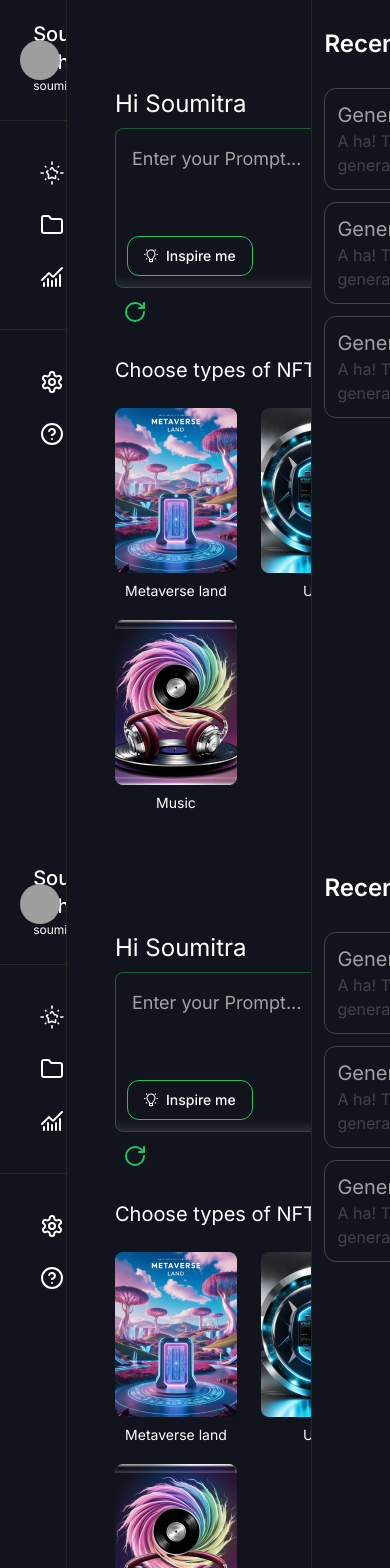
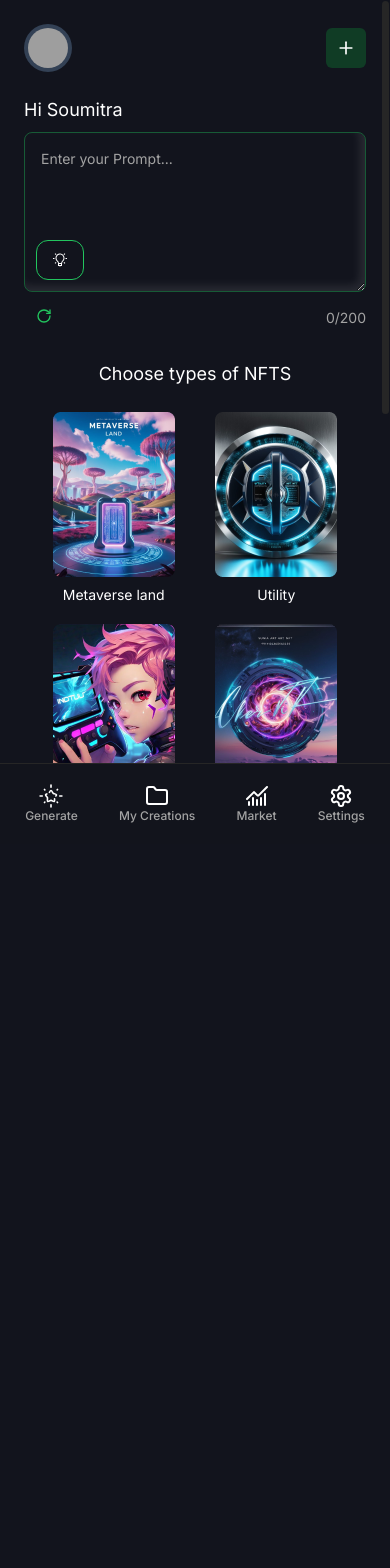
Before and after one commit to nimrid/Favian_garden, a Next.js app in the folder apps/frontend/: page /app in a window 390 px wide. Shown: the top 1568 px of the page. After the commit the page ends 844 px from the top, so only its background shows below. Built offline with nearby package versions, Linux system fonts and the light colour scheme; grey boxes are pictures that could not be loaded; what tailwindcss-debug-screens would draw is missing.

Commit message:
Making the Application Responsive

```diff
--- a/apps/frontend/src/app/app/_components/generate-page/mint-form.tsx
+++ b/apps/frontend/src/app/app/_components/generate-page/mint-form.tsx
@@ -34,7 +34,7 @@ type MintFormProps = {
 };
 
 const MintForm: React.FC<MintFormProps> = ({ onClick = () => {} }) => {
-  const [step, setStep] = React.useState(2);
+  const [step, setStep] = React.useState(1);
 
   const form = useForm<z.infer<typeof formSchema>>({
     resolver: zodResolver(formSchema),
--- a/apps/frontend/src/app/app/_components/menu-bar/index.ts
+++ b/apps/frontend/src/app/app/_components/menu-bar/index.ts
@@ -1,3 +1,4 @@
 export * from "./menu-bar";
 export * from "./menu-bar-constants";
 export * from "./menu-icons";
+export * from "./mobile-menu-bar";
--- a/apps/frontend/src/app/app/_components/menu-bar/menu-bar-constants.tsx
+++ b/apps/frontend/src/app/app/_components/menu-bar/menu-bar-constants.tsx
@@ -6,7 +6,7 @@ import {
 } from "lucide-react";
 import { v4 as uuidv4 } from "uuid";
 
-import { MenuGroup } from "@/types";
+import { MenuGroup, MenuItem } from "@/types";
 import { generateIcon } from "./menu-icons";
 
 export const menuItems: MenuGroup[] = [
@@ -54,3 +54,33 @@ export const menuItems: MenuGroup[] = [
     ],
   },
 ];
+
+export const mobileMenuItems: MenuItem[] = [
+  {
+    uniqueId: uuidv4(),
+    name: "Generate",
+    route: "/app/",
+    icon: (className) =>
+      generateIcon({
+        className,
+      }),
+  },
+  {
+    uniqueId: uuidv4(),
+    name: "My Creations",
+    route: "/app/my-creations",
+    icon: (className) => <Folder className={className} />,
+  },
+  {
+    uniqueId: uuidv4(),
+    name: "Market",
+    route: "/app/market",
+    icon: (className) => <ChartNoAxesCombined className={className} />,
+  },
+  {
+    uniqueId: uuidv4(),
+    name: "Settings",
+    route: "/app/settings",
+    icon: (className) => <Settings className={className} />,
+  },
+];
--- /dev/null
+++ b/apps/frontend/src/app/app/_components/menu-bar/mobile-menu-bar.tsx
@@ -0,0 +1,39 @@
+"use client";
+
+import Link from "next/link";
+import { usePathname } from "next/navigation";
+
+import { buttonVariants } from "@/components/ui/button";
+import { cn } from "@/lib";
+import { mobileMenuItems } from "./menu-bar-constants";
+
+export const MobileMenuBar = () => {
+  const pathname = usePathname();
+
+  return (
+    <nav className="w-screen h-full flex items-center justify-evenly bg-background-1/50">
+      {/* Menu Item */}
+      {mobileMenuItems?.map((item, idx) => (
+        <div key={`${item.name}__${idx}`}>
+          <Link
+            href={item.route}
+            className={cn(
+              buttonVariants({
+                variant: "ghost",
+              }),
+              "w-full h-full",
+              item.route === pathname && "bg-muted-1"
+            )}
+          >
+            <div className="w-full text-center flex flex-col justify-center items-center">
+              {item.icon && <div>{item.icon("w-6 h-6")}</div>}
+              <div className="text-xs text-muted-foreground">{item.name}</div>
+            </div>
+          </Link>
+        </div>
+      ))}
+    </nav>
+  );
+};
+
+export default MobileMenuBar;
--- a/apps/frontend/src/app/app/_components/my-creations/my-creation-card.tsx
+++ b/apps/frontend/src/app/app/_components/my-creations/my-creation-card.tsx
@@ -24,12 +24,12 @@ export const MyCreationCard: React.FC<MyCreationCardProps> = ({
         {nftType}
       </Badge>
       <div className="min-w-full min-h-[12rem]">
-        <AspectRatio ratio={1 / 1}>
+        <AspectRatio ratio={1 / 1} className="flex items-center justify-center">
           <Image src={imageUrl} alt={label} width={238} height={193} />
         </AspectRatio>
       </div>
 
-      <div className="mt-10 mb-3 flex justify-between items-center font-[700] text-base">
+      <div className="lg:mt-10 mb-3 flex justify-between items-center font-[700] text-base">
         <h3 className="text-muted-foreground">{label}</h3>
         <h5>{price}</h5>
       </div>
--- a/apps/frontend/src/app/app/_components/page-title.tsx
+++ b/apps/frontend/src/app/app/_components/page-title.tsx
@@ -2,18 +2,22 @@ import { cn } from "@/lib";
 import React from "react";
 
 interface PageTitleProps {
+  label: string;
+
   as?: "h1" | "h2" | "h3" | "h4" | "h5" | "h6" | "div";
-  label: string;
+  className?: string;
 }
 
 export const PageTitle: React.FC<PageTitleProps> = ({
   as: Tag = "h3",
   label,
+  className,
   ...props
 }) => {
-  const titleStyle = Tag === "h1" ? "text-2xl" : "text-xl";
+  const titleStyle =
+    Tag === "h1" ? "text-lg md:text-xl lg:text-2xl" : "text-lg lg:text-xl";
   return (
-    <Tag className={cn(titleStyle)} {...props}>
+    <Tag className={cn(titleStyle, className)} {...props}>
       {label}
     </Tag>
   );
--- a/apps/frontend/src/app/app/layout.tsx
+++ b/apps/frontend/src/app/app/layout.tsx
@@ -6,7 +6,7 @@ import {
   ResizablePanelGroup,
 } from "@/components/ui/resizable";
 import { cn } from "@/lib";
-import { MenuBarComponent } from "./_components/menu-bar";
+import { MenuBarComponent, MobileMenuBar } from "./_components/menu-bar";
 import { SideBarComponent } from "./_components/sidebar/sidebar";
 
 interface MainLayoutProps {
@@ -17,37 +17,11 @@ const MainLayout: React.FC<MainLayoutProps> = ({ children, ...props }) => {
   // TODO: This will be a protected route | authenticate user before using this route
   // (@SOUMITRO-SAHA)
 
-  const isDevMode = process.env.NODE_ENV !== "production";
-
   return (
-    <div
-      {...props}
-      className={cn("w-screen h-screen", isDevMode && "debug-screens")}
-    >
+    <main>
       {/* Desktop | Tablet */}
-      <ResizablePanelGroup direction="horizontal" className="hidden md:flex">
-        {/* Side Bar Menu */}
-        <ResizablePanel defaultSize={17} minSize={17} maxSize={20}>
-          <MenuBarComponent />
-        </ResizablePanel>
-
-        {/* First Handle */}
-        <ResizableHandle />
-
-        {/* Body */}
-        <ResizablePanel defaultSize={63}>{children}</ResizablePanel>
-
-        {/* Second Handle */}
-        <ResizableHandle />
-
-        {/* Right Side Bar */}
-        <ResizablePanel defaultSize={20} minSize={20} maxSize={20}>
-          <SideBarComponent />
-        </ResizablePanel>
-      </ResizablePanelGroup>
-
-      {/* Mobile | Extra Large Mobile Screens | Extra Small Mobile Screens */}
-      <ResizablePanelGroup direction="horizontal" className="hidden md:flex">
+      <div {...props} className={cn("w-screen h-screen hidden md:block")}>
+        <ResizablePanelGroup direction="horizontal">
           {/* Side Bar Menu */}
           <ResizablePanel defaultSize={17} minSize={17} maxSize={20}>
             <MenuBarComponent />
@@ -68,6 +42,25 @@ const MainLayout: React.FC<MainLayoutProps> = ({ children, ...props }) => {
           </ResizablePanel>
         </ResizablePanelGroup>
       </div>
+
+      {/* Mobile | Extra Large Mobile Screens | Extra Small Mobile Screens */}
+      <div {...props} className={cn("w-screen h-screen md:hidden")}>
+        <ResizablePanelGroup direction="vertical">
+          {/* Body */}
+          <ResizablePanel defaultSize={95} maxSize={95} minSize={95}>
+            {children}
+          </ResizablePanel>
+
+          {/* First Handle */}
+          <ResizableHandle />
+
+          {/* Side Bar Menu */}
+          <ResizablePanel defaultSize={10} minSize={10} maxSize={10}>
+            <MobileMenuBar />
+          </ResizablePanel>
+        </ResizablePanelGroup>
+      </div>
+    </main>
   );
 };
 
--- a/apps/frontend/src/app/app/my-creations/page.tsx
+++ b/apps/frontend/src/app/app/my-creations/page.tsx
@@ -3,9 +3,11 @@ import React from "react";
 import { Button } from "@/components/ui/button";
 import { cn } from "@/lib";
 import { MyCreationCard } from "../_components/my-creations/my-creation-card";
+import { ScrollArea } from "@/components/ui/scroll-area";
 
 const MyCreationsPage: React.FC = () => {
   return (
+    <ScrollArea className="w-screen h-screen">
       <main className="container mx-auto max-w-7xl p-10">
         <div className="flex items-center space-x-12">
           <Button
@@ -25,9 +27,9 @@ const MyCreationsPage: React.FC = () => {
           </Button>
         </div>
 
-      <div className="mt-10 grid grid-cols-12 w-full gap-6">
+        <div className="mt-10 sm:grid-cols-2 grid xl:grid-cols-3 w-full gap-6 mb-16">
           {new Array(3).fill(0).map((_, idx) => (
-          <div className="col-span-4" key={idx}>
+            <div key={idx}>
               <MyCreationCard
                 imageUrl="/images/dialog-nft.png"
                 label="Jade #304"
@@ -38,6 +40,7 @@ const MyCreationsPage: React.FC = () => {
           ))}
         </div>
       </main>
+    </ScrollArea>
   );
 };
 
--- a/apps/frontend/src/app/app/page.tsx
+++ b/apps/frontend/src/app/app/page.tsx
@@ -17,7 +17,7 @@ import {
 import ImageContainer from "./_components/image-container";
 import { PageTitle } from "./_components/page-title";
 
-import { AspectRatio } from "@/components/ui/aspect-ratio";
+import { Avatar, AvatarFallback, AvatarImage } from "@/components/ui/avatar";
 import {
   Dialog,
   DialogContent,
@@ -28,6 +28,11 @@ import {
   DialogTrigger,
 } from "@/components/ui/dialog";
 import { ScrollArea } from "@/components/ui/scroll-area";
+import {
+  Tooltip,
+  TooltipContent,
+  TooltipTrigger,
+} from "@/components/ui/tooltip";
 import Image from "next/image";
 import MintForm from "./_components/generate-page/mint-form";
 
@@ -53,20 +58,36 @@ export default function HomePage() {
 
   return (
     <ScrollArea className="container max-w-7xl mx-auto w-full h-screen">
-      <main className="p-12">
+      <main className="p-6 xl:p-12 mb-16 lg:mb-0">
         {/* Top Section */}
-        <section className="flex items-center justify-end">
-          <Button variant={"ghost"} size={"icon"} className="bg-accent-muted">
+        <section className="flex w-full items-center justify-between lg:justify-end">
+          <div className="bg-slate-700 p-1 rounded-full">
+            <Avatar>
+              <AvatarImage src="https://github.com/shadcn.png" />
+              <AvatarFallback>CN</AvatarFallback>
+            </Avatar>
+          </div>
+
+          <Tooltip>
+            <TooltipTrigger asChild>
+              <Button
+                variant={"ghost"}
+                size={"icon"}
+                className="bg-accent-muted"
+              >
                 <Plus className="w-5 h-5" />
               </Button>
+            </TooltipTrigger>
+            <TooltipContent>Add Wallet</TooltipContent>
+          </Tooltip>
         </section>
 
         {/* Generate Section */}
-        <section className="flex flex-col space-y-2">
+        <section className="flex flex-col space-y-2 mt-6 lg:mt-0">
           <PageTitle label="Hi Soumitra" as="h1" />
           <div className="relative group">
             <Textarea
-              className="textarea-gradient bg-transparent text-white placeholder-gray-400 p-4 w-full h-40 rounded-lg border border-green-500/40 shadow-lg focus:ring-2 focus:ring-green-500 text-lg text-white/80"
+              className="textarea-gradient bg-transparent text-white placeholder-gray-400 p-4 w-full h-40 rounded-lg border border-green-500/40 shadow-lg text-sm focus:ring-2 focus:ring-green-500 lg:text-lg text-white/80 placeholder:text-sm lg:placeholder:text-base"
               placeholder="Enter your Prompt..."
               maxLength={200}
               value={text} // Bind the value to the textarea
@@ -74,7 +95,7 @@ export default function HomePage() {
             />
             <div className="flex items-center justify-between mt-1">
               <Button variant={"ghost"} size={"icon"}>
-                <RotateCw className="w-6 h-6 text-green-500" />
+                <RotateCw className="h-4 w-4 lg:w-6 lg:h-6 text-green-500" />
               </Button>
               <p className="text-end mt-1 text-sm text-muted-foreground">
                 {text.length}/200
@@ -89,7 +110,7 @@ export default function HomePage() {
               >
                 <div className="flex space-x-2 items-center">
                   {bulbLightningIcon()}
-                  <span>Inspire me</span>
+                  <span className="hidden lg:block">Inspire me</span>
                 </div>
               </Button>
             )}
@@ -98,8 +119,12 @@ export default function HomePage() {
 
         {/* Type of NFTs */}
         <section className="flex flex-col space-y-6 mt-6 h-auto">
-          <PageTitle label="Choose types of NFTS" as="h2" />
-          <div className="flex flex-wrap gap-3 items-center justify-between">
+          <PageTitle
+            label="Choose types of NFTS"
+            as="h2"
+            className="text-center lg:text-start"
+          />
+          <div className="flex flex-wrap gap-3 items-center justify-evenly lg:justify-between">
             <ImageContainer
               url={"/images/metaverse_land.png"}
               label="Metaverse land"
@@ -113,8 +138,12 @@ export default function HomePage() {
 
         {/* Style Design */}
         <section className="flex flex-col space-y-6 mt-6">
-          <PageTitle label="Choose style design" as="h2" />
-          <div className="flex flex-wrap gap-5 items-center">
+          <PageTitle
+            label="Choose style design"
+            as="h2"
+            className="text-center lg:text-start"
+          />
+          <div className="flex flex-wrap gap-5 items-center justify-evenly">
             {buttonLabels.map((label) => (
               <Button
                 key={label}
@@ -130,9 +159,13 @@ export default function HomePage() {
 
         {/* Canvas */}
         <section className="flex flex-col space-y-6 mt-6">
-          <PageTitle label="Choose canvas" as="h2" />
-          <div className="flex justify-between w-full h-fit items-baseline">
-            <div className="flex flex-wrap gap-5 items-end">
+          <PageTitle
+            label="Choose canvas"
+            as="h2"
+            className="text-center lg:text-start"
+          />
+          <div className="flex flex-col lg:flex-row justify-between w-full h-fit items-baseline">
+            <div className="flex flex-wrap w-full gap-5 items-center justify-evenly lg:justify-start lg:items-end">
               <Button
                 className={cn("bg-muted-2 w-[4rem] h-[4rem]")}
                 variant={"ghost"}
@@ -179,7 +212,7 @@ export default function HomePage() {
               <DialogTrigger asChild>
                 <Button
                   className={cn(
-                    "min-w-[30rem] bg-accent-1 hover:bg-accent-1/80"
+                    "min-w-full mt-6 lg:mt-0 lg:min-w-[30rem] bg-accent-1 hover:bg-accent-1/80"
                   )}
                 >
                   <div className="flex space-x-3 items-center">
@@ -191,17 +224,14 @@ export default function HomePage() {
 
               <DialogContent className="bg-muted-1 border-green-500/50 min-w-[90%] lg:min-w-[70%] xl:min-w-[50%]">
                 <DialogHeader>
-                  <div className="flex space-x-5 items-center">
-                    <div className="min-w-[280px] min-h-[312px]">
-                      <AspectRatio ratio={3 / 2}>
+                  <div className="flex flex-col lg:flex-row space-x-5 items-center">
                     <Image
                       src={"/images/dialog-nft.png"}
                       alt="NFT Dialog Image"
                       width={280}
                       height={312}
+                      className="object-contain rounded-xl p-2 w-52 h-52 lg:h-64 lg:w-64"
                     />
-                      </AspectRatio>
-                    </div>
 
                     {mintBtnClicked ? (
                       <div className="w-full h-full">
@@ -212,11 +242,13 @@ export default function HomePage() {
                         />
                       </div>
                     ) : (
-                      <div className="w-full h-full flex flex-col justify-between">
+                      <div className="w-full h-full mt-4 lg:mt-0 flex flex-col justify-between">
                         <div>
                           <DialogTitle className="mb-6">NFT World</DialogTitle>
                           <DialogDescription>
-                            <h2 className="text-lg mb-3">Caption</h2>
+                            <h2 className="text-base lg:text-lg mb-3">
+                              Caption
+                            </h2>
                             <p>
                               This is an image of an Imaginary nft world with
                               lots of colours and depth. It depicts An Imaginary
@@ -230,10 +262,12 @@ export default function HomePage() {
                           </DialogFooter>
                         </div>
 
-                        <div className="flex items-center w-full h-fit justify-between mt-auto self-end">
+                        <div className="flex items-center w-full mt-6 h-fit justify-between lg:mt-auto self-end">
                           <Button
                             variant={"outline"}
-                            className={cn("min-w-40 border-green-300")}
+                            className={cn(
+                              "min-w-28 lg:min-w-40 border-green-300"
+                            )}
                           >
                             <Download className="w-4 h-4 mr-2" />
                             <span>Download</span>
@@ -241,7 +275,7 @@ export default function HomePage() {
 
                           <Button
                             className={cn(
-                              "bg-green-500 hover:bg-green-500/80 min-w-40"
+                              "bg-green-500 hover:bg-green-500/80 min-w-28 lg:min-w-40"
                             )}
                             onClick={() => {
                               setMintBtnClicked((prev) => !prev);
--- a/apps/frontend/src/components/ui/tooltip.tsx
+++ b/apps/frontend/src/components/ui/tooltip.tsx
@@ -1,15 +1,15 @@
-"use client";
+"use client"
 
-import * as React from "react";
-import * as TooltipPrimitive from "@radix-ui/react-tooltip";
+import * as React from "react"
+import * as TooltipPrimitive from "@radix-ui/react-tooltip"
 
-import { cn } from "@/lib/utils";
+import { cn } from "@/lib/utils"
 
-const TooltipProvider = TooltipPrimitive.Provider;
+const TooltipProvider = TooltipPrimitive.Provider
 
-const Tooltip = TooltipPrimitive.Root;
+const Tooltip = TooltipPrimitive.Root
 
-const TooltipTrigger = TooltipPrimitive.Trigger;
+const TooltipTrigger = TooltipPrimitive.Trigger
 
 const TooltipContent = React.forwardRef<
   React.ElementRef<typeof TooltipPrimitive.Content>,
@@ -19,12 +19,12 @@ const TooltipContent = React.forwardRef<
     ref={ref}
     sideOffset={sideOffset}
     className={cn(
-      "z-50 overflow-hidden rounded-md border bg-background-1 px-3 py-1.5 text-sm text-popover-foreground shadow-md animate-in fade-in-0 zoom-in-95 data-[state=closed]:animate-out data-[state=closed]:fade-out-0 data-[state=closed]:zoom-out-95 data-[side=bottom]:slide-in-from-top-2 data-[side=left]:slide-in-from-right-2 data-[side=right]:slide-in-from-left-2 data-[side=top]:slide-in-from-bottom-2",
+      "z-50 overflow-hidden rounded-md border bg-popover px-3 py-1.5 text-sm text-popover-foreground shadow-md animate-in fade-in-0 zoom-in-95 data-[state=closed]:animate-out data-[state=closed]:fade-out-0 data-[state=closed]:zoom-out-95 data-[side=bottom]:slide-in-from-top-2 data-[side=left]:slide-in-from-right-2 data-[side=right]:slide-in-from-left-2 data-[side=top]:slide-in-from-bottom-2",
       className
     )}
     {...props}
   />
-));
-TooltipContent.displayName = TooltipPrimitive.Content.displayName;
+))
+TooltipContent.displayName = TooltipPrimitive.Content.displayName
 
-export { Tooltip, TooltipTrigger, TooltipContent, TooltipProvider };
+export { Tooltip, TooltipTrigger, TooltipContent, TooltipProvider }
```
Also changed, not shown: 1 other file (tests, documents, lock files or other folders). Lines whose indentation alone changed are shown as unchanged.
